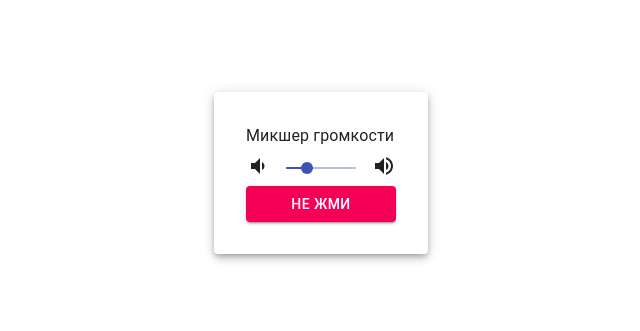
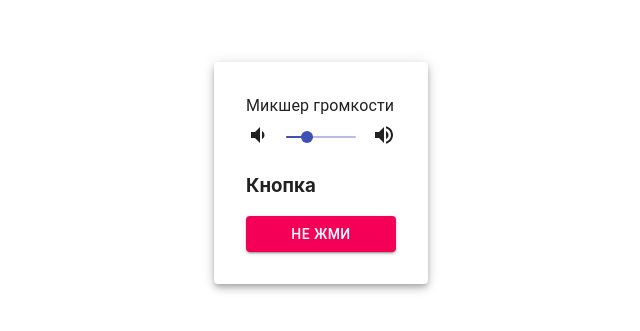
Before and after one commit to Tyaalina/Lab5, a React (Create React App) app in the folder app/: page / in a window 1280 px wide. Shown: the part 227-558 px from the top of the page, without its empty margins (319-959 px from the left). Built offline with nearby package versions, Linux system fonts and the light colour scheme; the HTML template or start-up script is replaced by a standard one.

Commit message:
Добавлен заголовок для кнопки

```diff
--- a/app/src/App.js
+++ b/app/src/App.js
@@ -50,6 +50,7 @@ function App() {
             <VolumeUp />
           </Grid>
         </Grid>
+        <h3>Кнопка</h3>
         <Button variant="contained" color="secondary" fullWidth="true">
         Не жми
       </Button>
```
